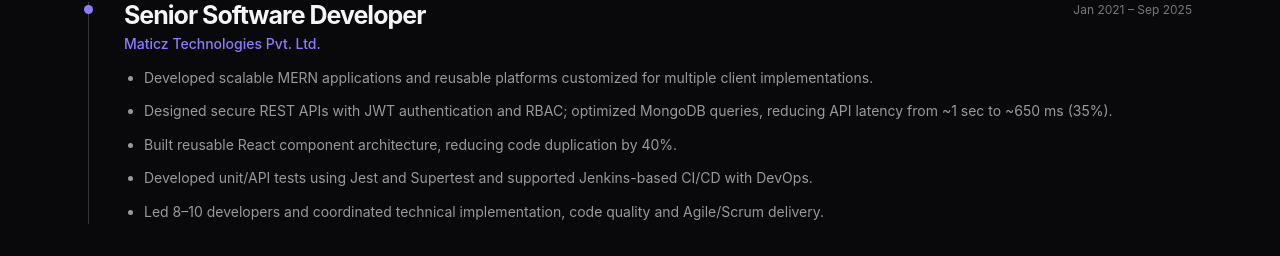
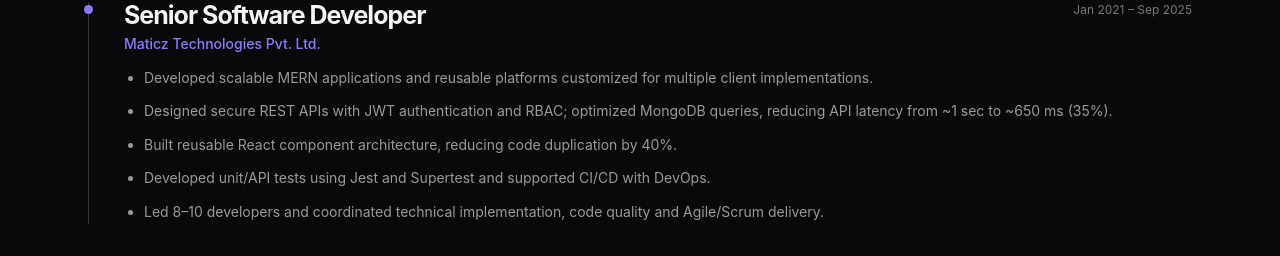
Before and after one commit to lakshmipriyaks31-art/KSLP_Portfolio, a React (Vite) app: page / in a window 1280 px wide. Shown: the part 2300-2556 px from the top of the page. Built offline with nearby package versions, Linux system fonts and the light colour scheme.

Commit message:
Update main.jsx

```diff
--- a/src/main.jsx
+++ b/src/main.jsx
@@ -182,7 +182,7 @@ function App() {
               </li>
               <li>
                 Developed unit/API tests using Jest and Supertest and supported
-                Jenkins-based CI/CD with DevOps.
+                CI/CD with DevOps.
               </li>
               <li>
                 Led 8–10 developers and coordinated technical implementation,
```
